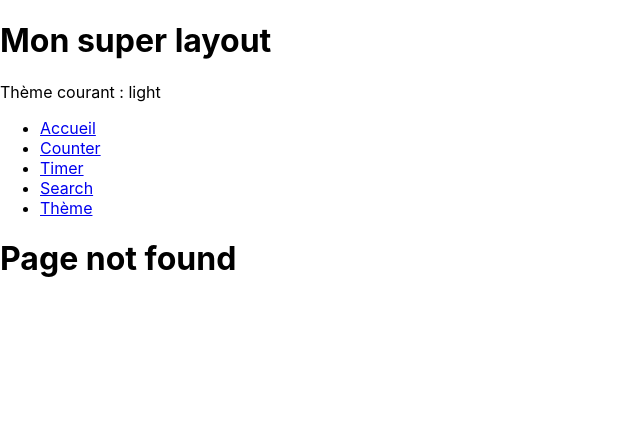
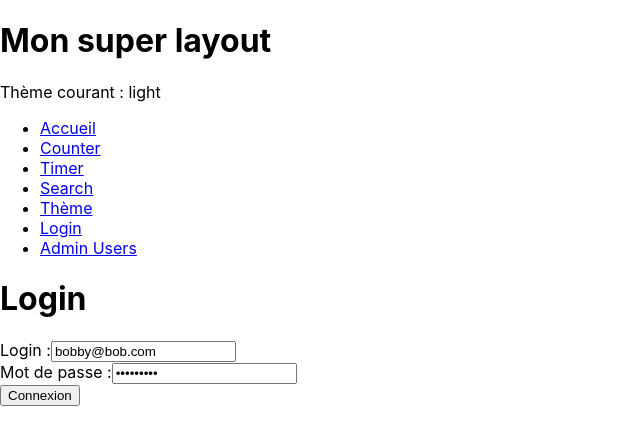
Before and after one commit to ynov-masters-2022/create-react-app, a React (Create React App) app: page /login in a window 1280 px wide. Before the commit this address had no page. Shown: the top 444 px of the page, without its empty margins (0-640 px from the left). Built offline with nearby package versions, Linux system fonts and the light colour scheme; no server answers.

Commit message:
:sparkles: add JWT Auth + Refresh Token

```diff
--- a/package.json
+++ b/package.json
@@ -6,6 +6,7 @@
     "@testing-library/jest-dom": "^5.16.5",
     "@testing-library/react": "^13.4.0",
     "@testing-library/user-event": "^13.5.0",
+    "axios": "^0.27.2",
     "react": "^18.2.0",
     "react-dom": "^18.2.0",
     "react-router-dom": "^6.4.3",
@@ -14,7 +15,7 @@
     "web-vitals": "^2.1.4"
   },
   "scripts": {
-    "start": "react-scripts start",
+    "start": "HOST=0.0.0.0 react-scripts start",
     "build": "react-scripts build",
     "test": "react-scripts test",
     "eject": "react-scripts eject"
--- a/src/App.js
+++ b/src/App.js
@@ -1,18 +1,34 @@
+import { useContext, useEffect } from "react";
 import { useState } from "react";
 import { Route, Routes } from "react-router-dom";
 import "./App.scss";
+import AdminUsers from "./components/AdminUsers";
 import Counter from "./components/Counter";
+import Login from "./components/Login";
+import Logout from "./components/Logout";
 import NotFound from "./components/NotFound";
+import { PrivateRoute } from "./components/PrivateRoute";
 import Search from "./components/Search";
 import Theme from "./components/Theme";
 import Timer from "./components/Timer";
 import UserDetailsPage from "./components/UserDetailsPage";
 import Users from "./components/Users";
 import { ThemeContext } from "./context/ThemeContext";
+import { UserContext } from "./context/UserContext";
+import { useAxiosInstance } from "./hooks/useAxiosInstance";
 import Layout from "./layout/Layout";
 
 function App() {
   const [theme, setTheme] = useState("light");
+  const instance = useAxiosInstance();
+  const { dispatch } = useContext(UserContext);
+
+  useEffect(() => {
+    console.log("launching Check auth");
+    instance
+      .get(`${process.env.REACT_APP_API_ENTRYPOINT}/check/auth`)
+      .then(() => dispatch({ type: "login" }));
+  }, []);
 
   return (
     <ThemeContext.Provider value={{ theme, setTheme }}>
@@ -24,6 +40,11 @@ function App() {
           <Route path="counter" element={<Counter />} />
           <Route path="timer" element={<Timer />} />
           <Route path="theme" element={<Theme />} />
+          <Route path="login" element={<Login />} />
+          <Route path="admin" element={<PrivateRoute />}>
+            <Route path="users" element={<AdminUsers />} />
+            <Route path="logout" element={<Logout />} />
+          </Route>
           <Route path="*" element={<NotFound />} />
         </Route>
       </Routes>
--- /dev/null
+++ b/src/components/AdminUsers.js
@@ -0,0 +1,33 @@
+import { useEffect, useState } from "react";
+import { useNavigate } from "react-router-dom";
+import { useAxiosInstance } from "../hooks/useAxiosInstance";
+
+const AdminUsers = () => {
+  const [users, setUsers] = useState(null);
+  const navigate = useNavigate();
+  const instance = useAxiosInstance();
+
+  useEffect(() => {
+    console.log("retrieving users from API...");
+
+    instance
+      .get("users")
+      .then((res) => {
+        setUsers(res.data["hydra:member"]);
+      })
+      .catch((e) => {
+        console.log("caught error, redirecting", e);
+        navigate("/login");
+      });
+    // eslint-disable-next-line react-hooks/exhaustive-deps
+  }, []);
+
+  return (
+    <div>
+      <h1>API - Utilisateurs</h1>
+      {users && users.map((user) => <div key={user.id}>{user.email}</div>)}
+    </div>
+  );
+};
+
+export default AdminUsers;
--- /dev/null
+++ b/src/components/Login.js
@@ -0,0 +1,61 @@
+import { useContext, useRef } from "react";
+import { useNavigate } from "react-router-dom";
+import useAuth from "../hooks/useAuth";
+import { UserContext } from "../context/UserContext";
+
+const Login = () => {
+  const usernameRef = useRef(null);
+  const passwordRef = useRef(null);
+  const { loading, login } = useAuth();
+  const { dispatch } = useContext(UserContext);
+  const navigate = useNavigate();
+
+  const handleSubmit = async (e) => {
+    e.preventDefault();
+    try {
+      console.log("triggering login");
+      const response = await login({
+        username: usernameRef.current.value,
+        password: passwordRef.current.value,
+      });
+      localStorage.setItem("refresh_token", response.data.refresh_token);
+      dispatch({ type: "login" });
+      navigate("/admin/users");
+    } catch (e) {
+      console.error(e);
+    }
+  };
+
+  return (
+    <>
+      <h1>Login</h1>
+      <form onSubmit={handleSubmit}>
+        <div>
+          <label htmlFor="username">Login :</label>
+          <input
+            type="text"
+            name="username"
+            id="username"
+            ref={usernameRef}
+            defaultValue="bobby@bob.com"
+          />
+        </div>
+        <div>
+          <label htmlFor="password">Mot de passe :</label>
+          <input
+            type="password"
+            name="password"
+            id="password"
+            ref={passwordRef}
+            defaultValue="bobby1234"
+          />
+        </div>
+        <div>
+          <input type="submit" value="Connexion" disabled={loading} />
+        </div>
+      </form>
+    </>
+  );
+};
+
+export default Login;
--- /dev/null
+++ b/src/components/Logout.js
@@ -0,0 +1,25 @@
+import axios from "axios";
+import { useContext, useEffect } from "react";
+import { useNavigate } from "react-router-dom";
+import { UserContext } from "../context/UserContext";
+
+const Logout = () => {
+  const navigate = useNavigate();
+  const { dispatch } = useContext(UserContext);
+
+  useEffect(() => {
+    axios
+      .post(`${process.env.REACT_APP_API_ENTRYPOINT}/token/invalidate`, {
+        refresh_token: localStorage.getItem("refresh_token"),
+      })
+      .then((res) => {
+        localStorage.removeItem("refresh_token");
+        dispatch({ type: "logout" });
+        navigate("/");
+      });
+  }, [dispatch, navigate]);
+
+  return <div>Déconnexion en cours...</div>;
+};
+
+export default Logout;
--- /dev/null
+++ b/src/components/PrivateRoute.js
@@ -0,0 +1,6 @@
+import { Outlet, Navigate } from "react-router-dom";
+import { hasToken } from "../utils";
+
+export const PrivateRoute = () => {
+  return hasToken() ? <Outlet /> : <Navigate to="/login" />;
+};
--- /dev/null
+++ b/src/context/UserContext.js
@@ -0,0 +1,34 @@
+import { createContext, useReducer } from "react";
+
+const initialState = {
+  isConnected: false,
+};
+
+export const UserContext = createContext(initialState);
+
+const userReducer = (state, action) => {
+  switch (action.type) {
+    case "login":
+      return {
+        ...state,
+        isConnected: true,
+      };
+    case "logout":
+      return {
+        ...state,
+        isConnected: false,
+      };
+    default:
+      return state;
+  }
+};
+
+export const UserProvider = ({ children }) => {
+  const [user, dispatch] = useReducer(userReducer, initialState);
+
+  return (
+    <UserContext.Provider value={{ user, dispatch }}>
+      {children}
+    </UserContext.Provider>
+  );
+};
--- /dev/null
+++ b/src/hooks/useAuth.js
@@ -0,0 +1,28 @@
+import axios from "axios";
+import { useState } from "react";
+
+const useAuth = () => {
+  const [loading, setLoading] = useState(false);
+
+  const login = async (data) => {
+    setLoading(true);
+    try {
+      const result = await axios.post(
+        `${process.env.REACT_APP_API_ENTRYPOINT}/login_check`,
+        data,
+        {
+          withCredentials: true,
+        }
+      );
+      setLoading(false);
+      return result;
+    } catch (e) {
+      setLoading(false);
+      throw e;
+    }
+  };
+
+  return { loading, login };
+};
+
+export default useAuth;
--- /dev/null
+++ b/src/hooks/useAxiosInstance.js
@@ -0,0 +1,37 @@
+import axios from "axios";
+
+export const useAxiosInstance = () => {
+  const instance = axios.create({
+    withCredentials: true,
+    baseURL: process.env.REACT_APP_API_ENTRYPOINT,
+  });
+
+  instance.interceptors.response.use(
+    (response) => {
+      return response;
+    },
+    async function (error) {
+      const originalRequest = error.config;
+      if (
+        (error.response.status === 403 || error.response.status === 401) &&
+        !originalRequest._retry &&
+        localStorage.getItem("refresh_token") !== null
+      ) {
+        originalRequest._retry = true;
+        await axios.post(
+          `${process.env.REACT_APP_API_ENTRYPOINT}/token/refresh`,
+          {
+            refresh_token: localStorage.getItem("refresh_token"),
+          },
+          {
+            withCredentials: true,
+          }
+        );
+        return instance(originalRequest);
+      }
+      return Promise.reject(error);
+    }
+  );
+
+  return instance;
+};
--- a/src/index.js
+++ b/src/index.js
@@ -4,13 +4,16 @@ import "./index.scss";
 import App from "./App";
 import reportWebVitals from "./reportWebVitals";
 import { BrowserRouter } from "react-router-dom";
+import { UserProvider } from "./context/UserContext";
 
 const root = ReactDOM.createRoot(document.getElementById("root"));
 root.render(
   <React.StrictMode>
-    <BrowserRouter>
-      <App />
-    </BrowserRouter>
+    <UserProvider>
+      <BrowserRouter>
+        <App />
+      </BrowserRouter>
+    </UserProvider>
   </React.StrictMode>
 );
 
--- a/src/layout/Nav.js
+++ b/src/layout/Nav.js
@@ -1,6 +1,11 @@
+import { useContext } from "react";
 import { NavLink } from "react-router-dom";
+import { UserContext } from "../context/UserContext";
 
-const Nav = () => (
+const Nav = () => {
+  const { user } = useContext(UserContext);
+
+  return (
     <nav>
       <ul>
         <li>
@@ -18,8 +23,22 @@ const Nav = () => (
         <li>
           <NavLink to="/theme">Thème</NavLink>
         </li>
+        {!user.isConnected && (
+          <li>
+            <NavLink to="/login">Login</NavLink>
+          </li>
+        )}
+        {user.isConnected && (
+          <li>
+            <NavLink to="/admin/logout">Logout</NavLink>
+          </li>
+        )}
+        <li>
+          <NavLink to="/admin/users">Admin Users</NavLink>
+        </li>
       </ul>
     </nav>
   );
+};
 
 export default Nav;
--- /dev/null
+++ b/src/utils.js
@@ -0,0 +1 @@
+export const hasToken = () => localStorage.getItem("refresh_token") !== null;
```
Also changed, not shown: 2 other files (tests, documents, lock files or other folders). Lines whose indentation alone changed are shown as unchanged.
